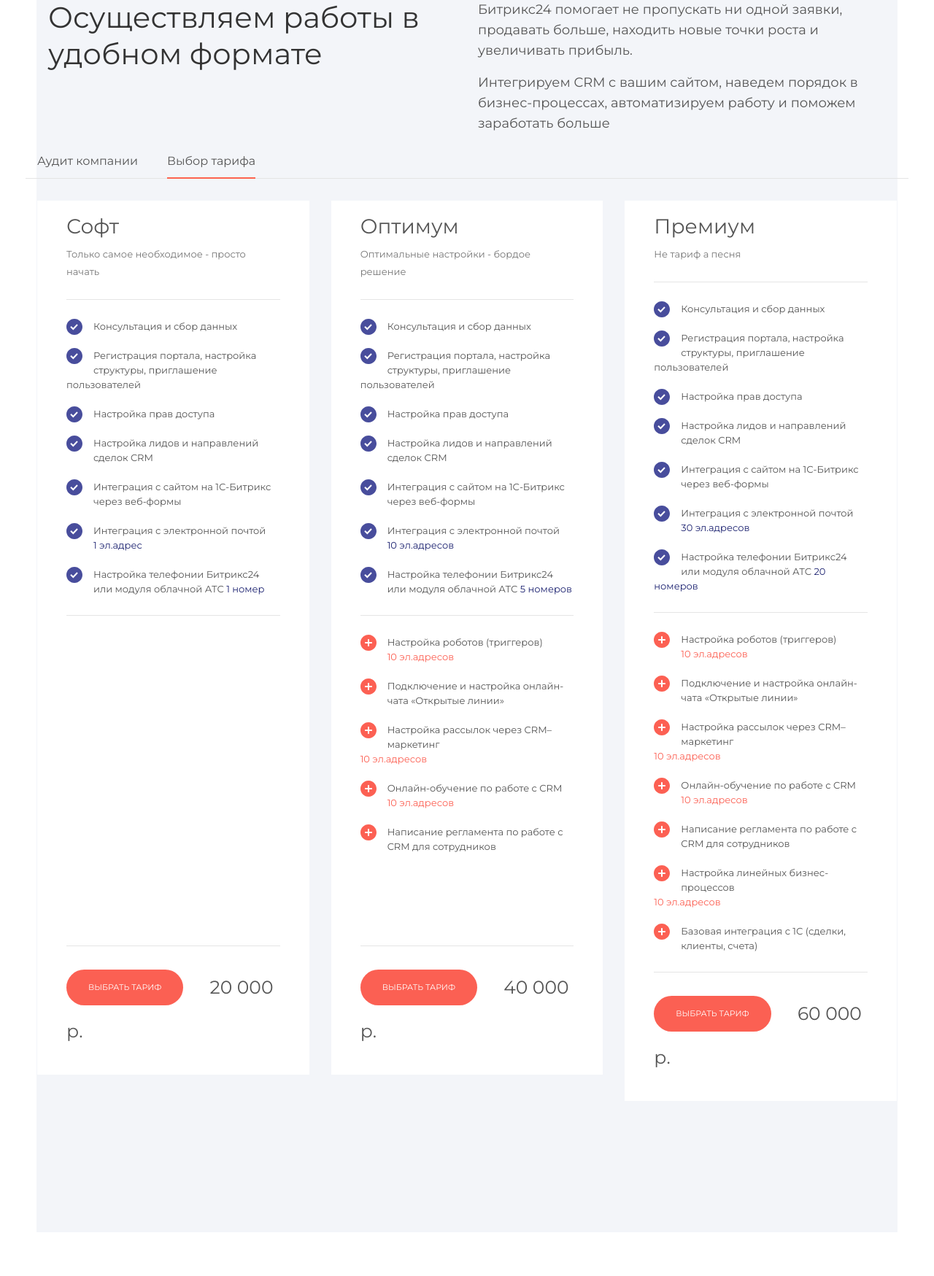
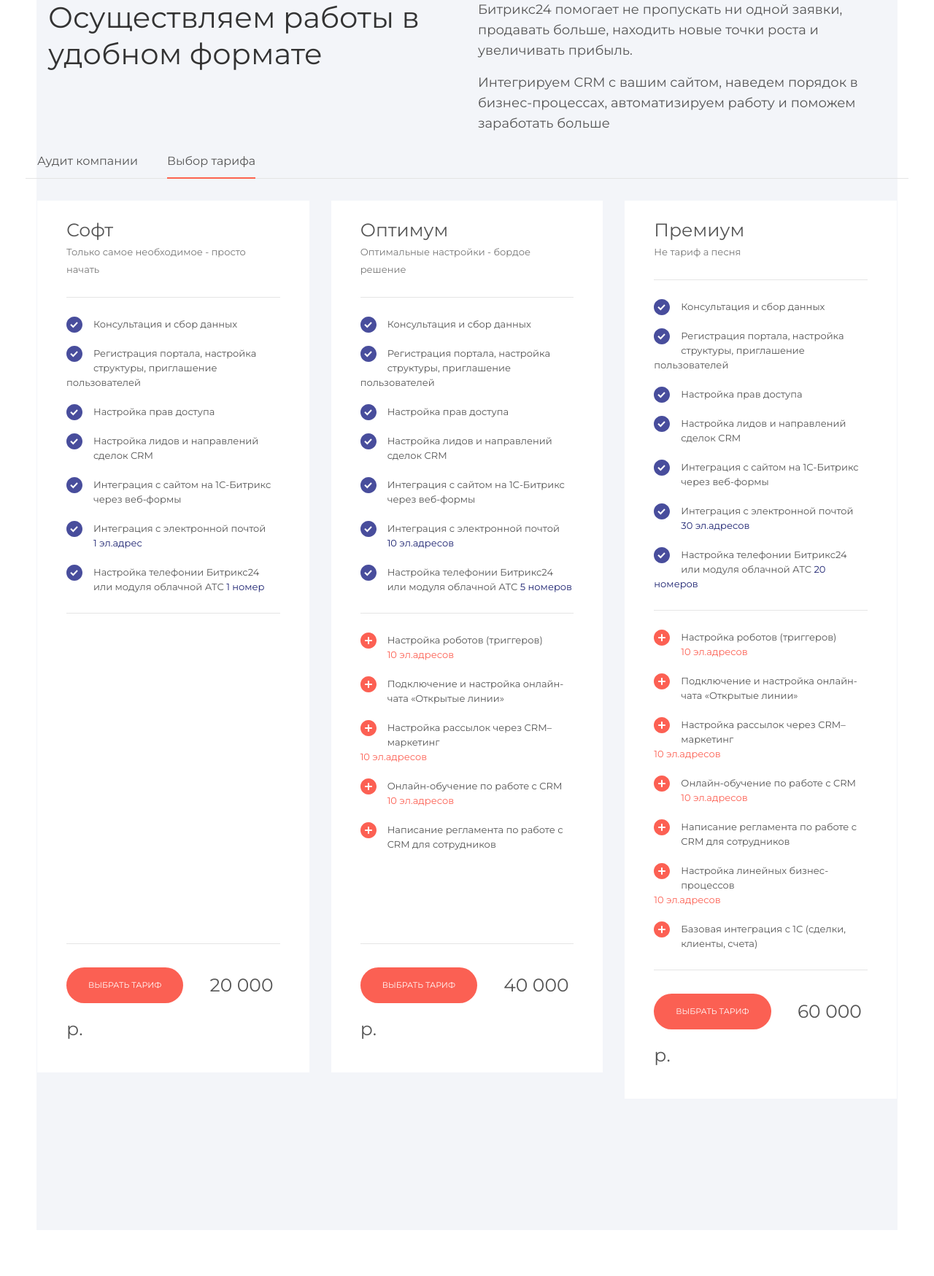
Before and after one commit to IDigle1/idigle1.github.io, a PHP site: page /work/index.html in a window 1280 px wide, after a click on "Выбор тарифа"; the page is wider, and only the part inside the window is pictured. Shown: the part 3951-5700 px from the top of that part at 73% size. Run offline with PHP 8.4, Linux system fonts and the light colour scheme.

Commit message:
update index

```diff
--- a/work/css/style.css
+++ b/work/css/style.css
@@ -173,7 +173,11 @@ button:hover .svg-next {
 }
 .views-item.we-do-work .rate-card {
     background: #fff;
-    padding: 19px 40px 30px 40px;
+    padding: 30px 40px 30px 40px;
+}
+.views-item.we-do-work .rate-card-header {
+    font-size: 25px;
+    line-height: 20px;
 }
 .blue-alert {
     color: #1D2371;
```
